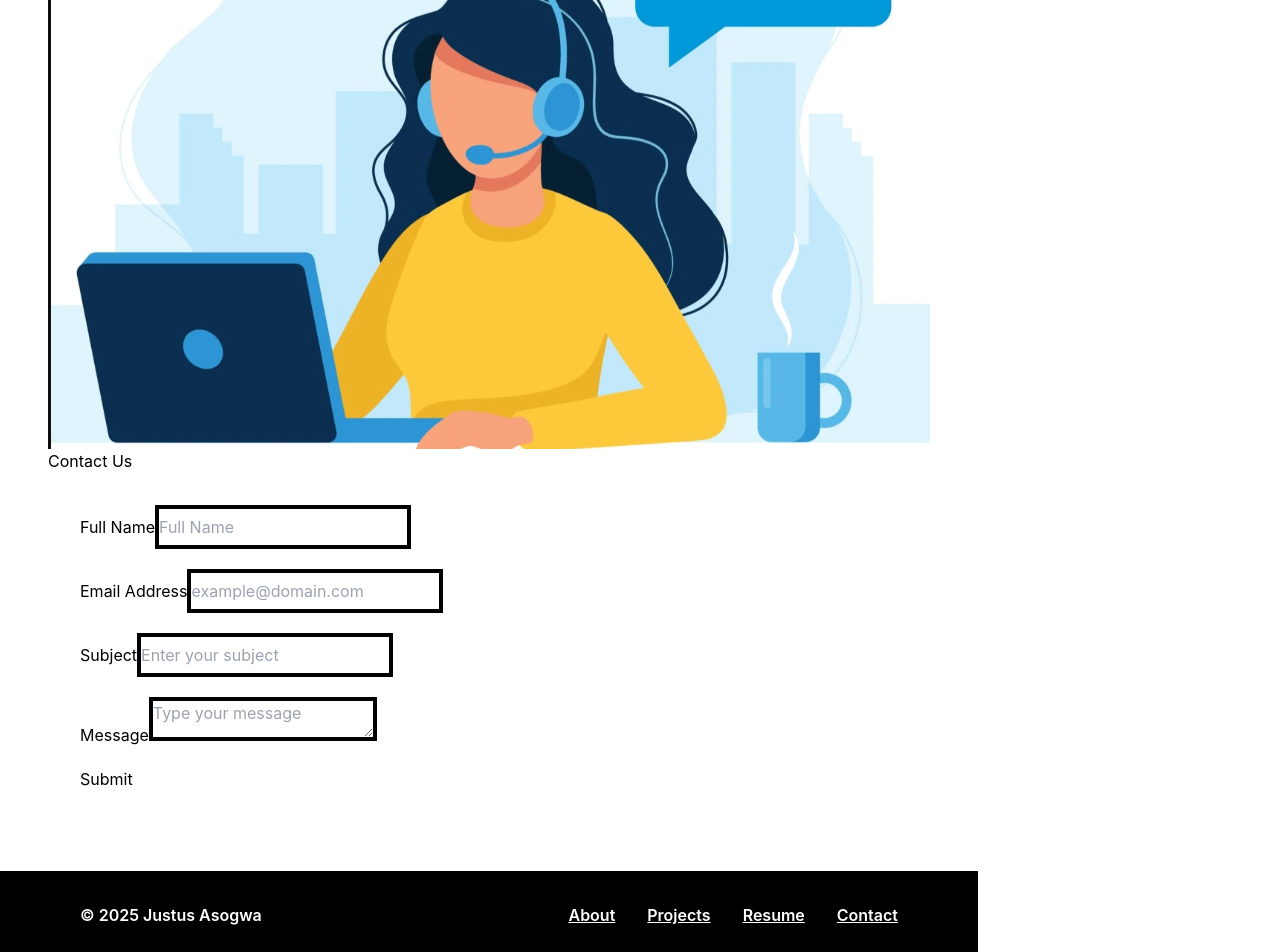
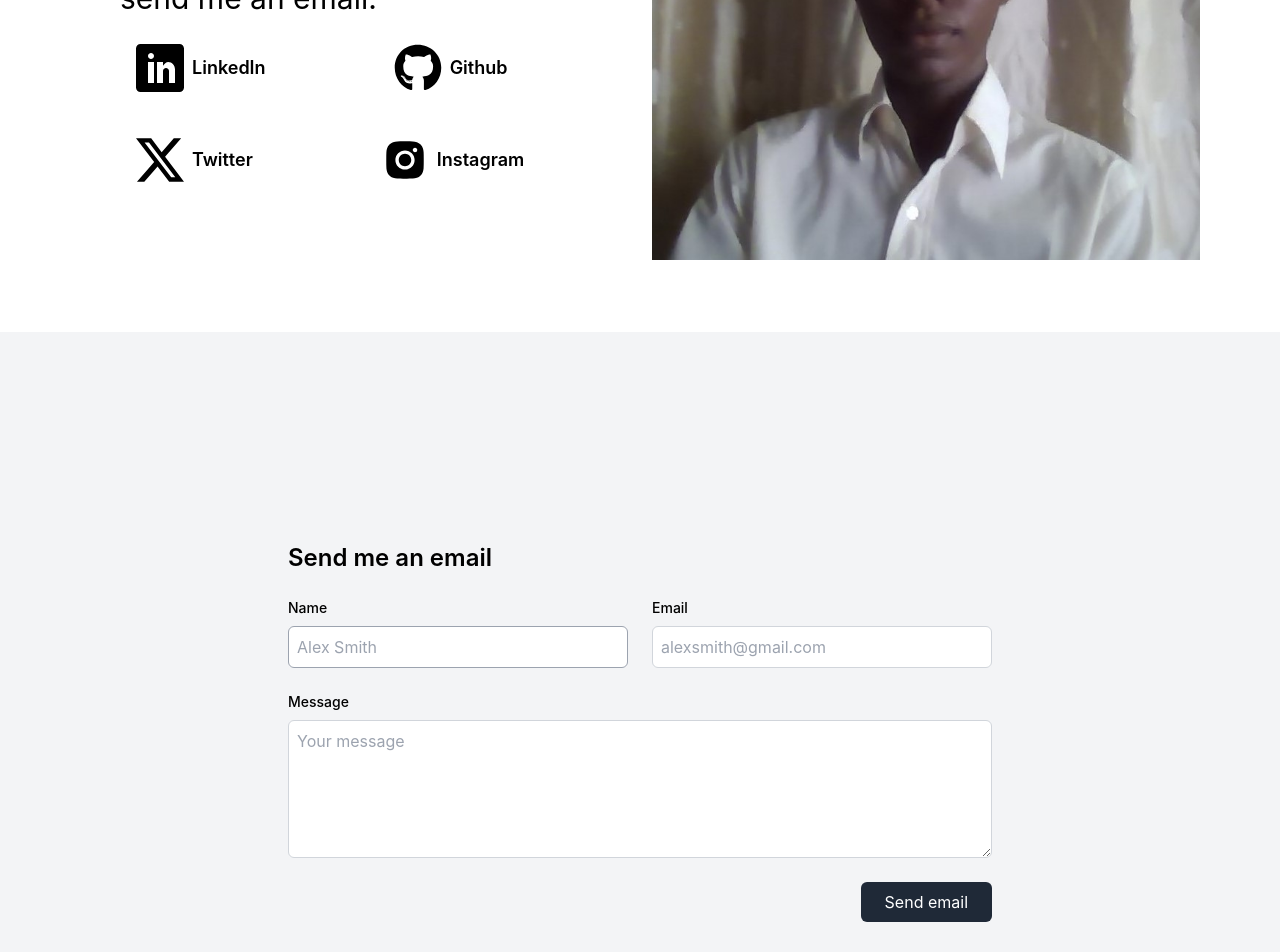
Before and after one commit to Ajay-hum/Portfolio, a React (Vite) app: page /Portfolio/contact in a window 1280 px wide. Shown: the part 340-1292 px from the top of the page. Built offline with nearby package versions, Linux system fonts and the light colour scheme.

Commit message:
Email Integration deployment

```diff
--- a/package.json
+++ b/package.json
@@ -13,6 +13,7 @@
     "deploy": "gh-pages -d dist"
   },
   "dependencies": {
+    "emailjs-com": "^3.2.0",
     "react": "^18.3.1",
     "react-dom": "^18.3.1",
     "react-icons": "^5.4.0",
--- /dev/null
+++ b/src/Components/ContactForm.jsx
@@ -0,0 +1,96 @@
+import { useRef } from "react";
+import emailjs from "emailjs-com";
+
+export default function ContactForm() {
+  const form = useRef(null);
+
+  const sendEmail = (e) => {
+    e.preventDefault();
+
+    if (form.current) {
+      emailjs
+        .sendForm(
+          "service_mdbf3ac", // Replace with your EmailJS service ID
+          "template_2gkkq8m", // Replace with your EmailJS template ID
+          form.current,
+          "qBuZmdax8FCHb5g-6" // Replace with your EmailJS public key
+        )
+        .then(
+          (result) => {
+            alert("Email sent successfully!");
+            form.current.reset(); // Reset the form after successful submission
+          },
+          (error) => {
+            console.error("Failed to send email:", error);
+            alert("Failed to send email. Please try again.");
+          }
+        );
+    }
+  };
+
+  return (
+    <div className="p-8 w-full max-w-3xl">
+      <h2 className="text-2xl font-semibold mb-6">Send me an email</h2>
+      <form
+        ref={form}
+        onSubmit={sendEmail}
+        className="grid grid-cols-1 md:grid-cols-2 gap-6"
+      >
+        {/* Name Field */}
+        <div className="flex flex-col">
+          <label htmlFor="name" className="text-sm font-medium mb-2">
+            Name
+          </label>
+          <input
+            type="text"
+            id="name"
+            name="user_name"
+            placeholder="Alex Smith"
+            className="bg-white border border-gray-400 rounded-md p-2 focus:ring focus:ring-black focus:outline-none"
+            required
+          />
+        </div>
+
+        {/* Email Field */}
+        <div className="flex flex-col">
+          <label htmlFor="email" className="text-sm font-medium mb-2">
+            Email
+          </label>
+          <input
+            type="email"
+            id="email"
+            name="user_email"
+            placeholder="alexsmith@gmail.com"
+            className="bg-white border border-gray-300 rounded-md p-2 focus:ring focus:ring-black focus:outline-none"
+            required
+          />
+        </div>
+
+        {/* Message Field */}
+        <div className="flex flex-col md:col-span-2">
+          <label htmlFor="message" className="text-sm font-medium mb-2">
+            Message
+          </label>
+          <textarea
+            id="message"
+            name="message"
+            rows={5}
+            placeholder="Your message"
+            className="bg-white border border-gray-300 rounded-md p-2 focus:ring focus:ring-black focus:outline-none"
+            required
+          ></textarea>
+        </div>
+
+        {/* Submit Button */}
+        <div className="md:col-span-2 flex justify-end">
+          <button
+            type="submit"
+            className="bg-gray-800 text-white px-6 py-2 rounded-md hover:bg-gray-700 transition"
+          >
+            Send email
+          </button>
+        </div>
+      </form>
+    </div>
+  );
+}
--- a/src/Pages/About.jsx
+++ b/src/Pages/About.jsx
@@ -17,14 +17,14 @@ export default function About() {
             you&apos;ll find me cooking, gardening or working out in the park.
           </p>
         </div>
-        <div className="md:w-1/2 md:h-[30rem] lg:p-4 lg:mr-14 flex items-stretch">
+        <div className="md:w-1/2 md:h-[30rem] lg:p-4 lg:mr-14 max-sm:mt-6 flex items-stretch">
           <img src={profile} alt="picture" className="h-full w-full object-cover" />
         </div>
       </div>
       <hr className='flex-grow border-t border-gray-400 mb-8 mt-1'/>
       <div className="bg-gray-100 p-10 rounded-lg shadow-md flex justify-center mb-16">
         {/* Show BarChart only on large screens */}
-        <div className="hidden md:block bg-black w-full lg:px-60">
+        <div className="hidden md:block w-full lg:px-60">
           <SkillHistogram />
         </div>
         {/* Show PieChart only on small screens */}
--- a/src/Pages/Contact.jsx
+++ b/src/Pages/Contact.jsx
@@ -1,150 +1,46 @@
-import React, { useState } from 'react';
-import image from "../assets/ProjectImgs/contact-image.png";
+import { AiFillInstagram } from "react-icons/ai";
+import { BsTwitterX } from "react-icons/bs";
+import { FaGithub } from "react-icons/fa";
+import { ImLinkedin } from "react-icons/im";
+
+import profile from '../Assets/profile photo.jpg'
+import ContactForm from "../Components/ContactForm";
 
 export default function Contact() {
-  // State for form fields and errors
-  const [formData, setFormData] = useState({
-    name: '',
-    email: '',
-    subject: '',
-    message: ''
-  });
-
-  const [formErrors, setFormErrors] = useState({});
-  const [formSuccess, setFormSuccess] = useState(false);
-
-  // Handle form input changes
-  const handleChange = (e) => {
-    const { id, value } = e.target;
-    setFormData({
-      ...formData,
-      [id]: value,
-    });
-  };
-
-  // Form validation
-  const validateForm = () => {
-    const errors = {};
-
-    if (!formData.name.trim()) {
-      errors.name = 'Full Name is required';
-    }
-
-    if (!formData.email.trim()) {
-      errors.email = 'Email is required';
-    } else if (!/\S+@\S+\.\S+/.test(formData.email)) {
-      errors.email = 'Email address is invalid';
-    }
-
-    if (!formData.subject.trim()) {
-      errors.subject = 'Subject is required';
-    }
-
-    if (!formData.message.trim()) {
-      errors.message = 'Message is required';
-    }
-
-    return errors;
-  };
-
-  // Handle form submission
-  const handleSubmit = (e) => {
-    e.preventDefault();
-    const errors = validateForm();
-
-    if (Object.keys(errors).length === 0) {
-      // If no errors, submit form
-      setFormErrors({});
-      setFormSuccess(true);
-      // Allow Netlify to process the form submission
-      e.target.submit();
-    } else {
-      setFormErrors(errors);
-      setFormSuccess(false);
-    }
-  };
-
-  return (
-    <div className="p-12">
-      <div>
-        {/* Image Section */}
-        <div className="flex justify-center items-center">
-          <img src={image} alt="Contact Illustration" className="max-w-full h-auto" />
+  return ( // Add the return statement here
+    <div className="pt-20 text-black min-w-full">
+      <div className="m-8 md:m-14 md:flex">
+        <div className="flex flex-col gap-3 p-2 xl:px-16 md:pt-16 md:w-1/2 md:h-[30rem]">
+          <h1 className="lg:text-7xl md:text-5xl font-bold text-4xl">contact.</h1>
+          <p className="lg:text-3xl md:text-2xl text-xl">Get with me via social media or send me an email.</p>
+          <div className="flex lg:gap-32 md:gap-20 gap-10 p-4"> {/* Add flex and gap for spacing */}
+            <a href="https://www.linkedin.com/in/justus-asogwa-726427293" target="_blank" rel="noopener noreferrer" className="flex items-center">
+              <ImLinkedin className="hover:text-blue-400 text-4xl sm:text-3xl md:text-4xl lg:text-5xl" />
+              <p className="ml-2 font-semibold text-lg">LinkedIn</p>
+            </a>
+            <a href="https://github.com/Ajay-hum" target="_blank" rel="noopener noreferrer" className="flex items-center">
+              <FaGithub className="hover:text-blue-400 text-4xl sm:text-3xl md:text-4xl lg:text-5xl" />
+              <p className="ml-2 font-semibold text-lg">Github</p>
+            </a>
+          </div>
+          <div className="flex lg:gap-32 md:gap-20 gap-10 p-4">
+            <a href="https://twitter.com/Gentle_soul_26" target="_blank" rel="noopener noreferrer" className="flex items-center">
+              <BsTwitterX className="hover:text-blue-400 text-4xl sm:text-3xl md:text-4xl lg:text-5xl" />
+              <p className="ml-2 font-semibold text-lg">Twitter</p>
+            </a>
+            <a href="https://instagram.com/gentle_soul_26" target="_blank" rel="noopener noreferrer" className="flex items-center">
+              <AiFillInstagram className="hover:text-blue-400 text-4xl sm:text-3xl md:text-4xl lg:text-5xl" />
+              <p className="ml-2 font-semibold text-lg">Instagram</p>
+            </a>
+          </div>
         </div>
-
-        {/* Form Section */}
-        <div>
-          <h2>Contact Us</h2>
-          {formSuccess && <p className="font-medium text-base">Your message has been sent successfully!</p>}
-          <form
-            className="p-8"
-            onSubmit={handleSubmit}
-            name="contact"
-            method="POST"
-            data-netlify="true"
-          >
-            <input type="hidden" name="form-name" value="contact" />
-
-            <div className="mb-5">
-              <label htmlFor="name">Full Name</label>
-              <input
-                type="text"
-                className={`h-11 border-black border-4 ${formErrors.name ? 'is-invalid' : ''}`}
-                id="name"
-                name="name"
-                value={formData.name}
-                onChange={handleChange}
-                placeholder="Full Name"
-              />
-              {formErrors.name && <div className="invalid-feedback">{formErrors.name}</div>}
-            </div>
-
-            <div className="mb-5">
-              <label htmlFor="email">Email Address</label>
-              <input
-                type="email"
-                className={`h-11 border-black border-4 ${formErrors.email ? 'is-invalid' : ''}`}
-                id="email"
-                name="email"
-                value={formData.email}
-                onChange={handleChange}
-                placeholder="example@domain.com"
-              />
-              {formErrors.email && <div className="invalid-feedback">{formErrors.email}</div>}
-            </div>
-
-            <div className="mb-5">
-              <label htmlFor="subject">Subject</label>
-              <input
-                type="text"
-                className={`h-11 border-black border-4 ${formErrors.subject ? 'is-invalid' : ''}`}
-                id="subject"
-                name="subject"
-                value={formData.subject}
-                onChange={handleChange}
-                placeholder="Enter your subject"
-              />
-              {formErrors.subject && <div className="invalid-feedback">{formErrors.subject}</div>}
-            </div>
-
-            <div className="mb-5">
-              <label htmlFor="message">Message</label>
-              <textarea
-                className={`h-11 border-black border-4 ${formErrors.message ? 'is-invalid' : ''}`}
-                id="message"
-                name="message"
-                rows="4"
-                value={formData.message}
-                onChange={handleChange}
-                placeholder="Type your message"
-              ></textarea>
-              {formErrors.message && <div className="invalid-feedback">{formErrors.message}</div>}
-            </div>
-
-            <button type="submit" className="btn btn-primary">Submit</button>
-          </form>
+        <div className="md:w-1/2 lg:p-4 lg:mr-2 max-sm:mt-6 flex md:h-[30rem] items-stretch">
+          <img src={profile} alt="photo" className="w-full h-full object-cover items items-stretch"/>
         </div>
+      </div>
+      <div className="min-h-screen flex items-center justify-center bg-gray-100">
+        <ContactForm />
       </div>
     </div>
   );
-};
+}
```
Also changed, not shown: 1 other file (tests, documents, lock files or other folders).
